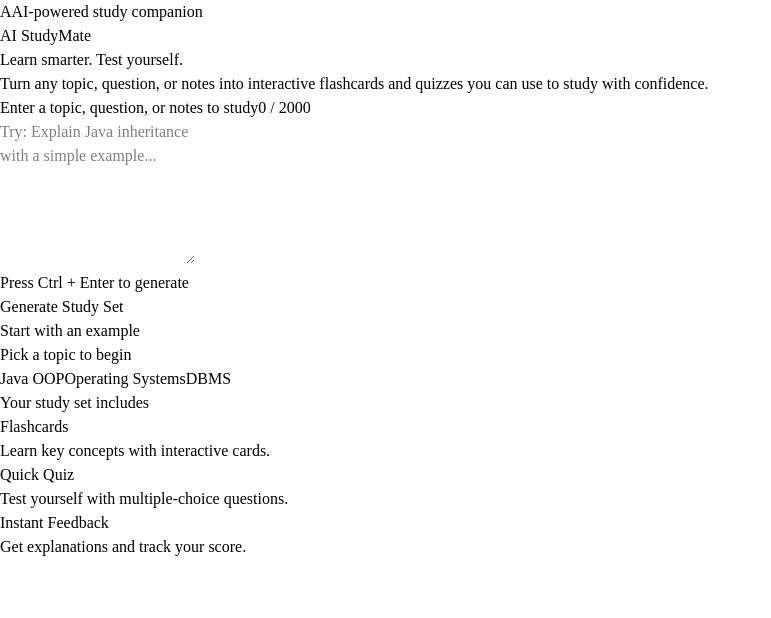
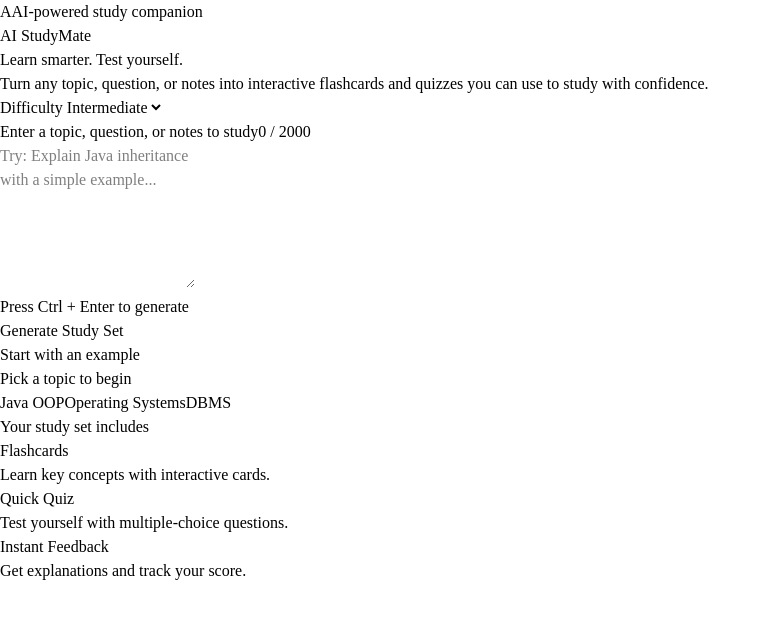
Before and after one commit to rishinavroop22/ai-studymate, a React (Vite) app: page / in a window 1280 px wide. Shown: the top 618 px of the page, without its empty margins (0-771 px from the left). Built offline with nearby package versions, Linux system fonts and the light colour scheme.

Commit message:
feat: add study difficulty selection

```diff
--- a/src/App.tsx
+++ b/src/App.tsx
@@ -5,7 +5,7 @@ import { Quiz } from "./components/Quiz";
 import { LoadingState } from "./components/LoadingState";
 import { ErrorState } from "./components/ErrorState";
 import { generateStudyMaterial } from "./lib/api";
-import type { StudyResult } from "./types/study";
+import type { Difficulty, StudyResult } from "./types/study";
 
 const USE_DEV_MOCK_RESULT = false;
 
@@ -86,10 +86,17 @@ function App() {
   );
   const [loading, setLoading] = useState<boolean>(false);
   const [error, setError] = useState<string | null>(null);
+  const [difficulty, setDifficulty] = useState<Difficulty>("intermediate");
   const requestIdRef = useRef(0);
-  const lastSubmittedPromptRef = useRef("");
+  const lastSubmittedRequestRef = useRef<{
+    prompt: string;
+    difficulty: Difficulty;
+  } | null>(null);
 
-  const generateForPrompt = async (submittedPrompt: string) => {
+  const generateForPrompt = async (
+    submittedPrompt: string,
+    submittedDifficulty: Difficulty,
+  ) => {
     const requestId = ++requestIdRef.current;
 
     setLoading(true);
@@ -97,7 +104,10 @@ function App() {
     setResult(null);
 
     try {
-      const studyResult = await generateStudyMaterial(submittedPrompt);
+      const studyResult = await generateStudyMaterial(
+        submittedPrompt,
+        submittedDifficulty,
+      );
 
       if (requestId !== requestIdRef.current) {
         return;
@@ -127,13 +137,19 @@ function App() {
       return;
     }
 
-    lastSubmittedPromptRef.current = trimmedPrompt;
-    void generateForPrompt(trimmedPrompt);
+    lastSubmittedRequestRef.current = {
+      prompt: trimmedPrompt,
+      difficulty,
+    };
+    void generateForPrompt(trimmedPrompt, difficulty);
   };
 
   const handleRetry = () => {
-    if (lastSubmittedPromptRef.current) {
-      void generateForPrompt(lastSubmittedPromptRef.current);
+    if (lastSubmittedRequestRef.current) {
+      void generateForPrompt(
+        lastSubmittedRequestRef.current.prompt,
+        lastSubmittedRequestRef.current.difficulty,
+      );
     }
   };
 
@@ -160,12 +176,31 @@ function App() {
           )}
         </header>
 
+        <div className="space-y-4">
+          <div className="max-w-xs space-y-2">
+            <label htmlFor="study-difficulty" className="text-sm font-semibold text-slate-800">
+              Difficulty
+            </label>
+            <select
+              id="study-difficulty"
+              value={difficulty}
+              onChange={(event) => setDifficulty(event.target.value as Difficulty)}
+              disabled={loading}
+              className="w-full rounded-xl border border-slate-300 bg-white px-4 py-3 text-sm text-slate-800 shadow-sm outline-none transition hover:border-slate-400 focus:border-indigo-500 focus:ring-4 focus:ring-indigo-100 disabled:cursor-not-allowed disabled:bg-slate-100 sm:w-64"
+            >
+              <option value="beginner">Beginner</option>
+              <option value="intermediate">Intermediate</option>
+              <option value="advanced">Advanced</option>
+            </select>
+          </div>
+
           <PromptInput
             value={prompt}
             onChange={setPrompt}
             onSubmit={handleGenerate}
             loading={loading}
           />
+        </div>
 
         {!result && !loading && !error && (
           <>
--- a/src/lib/api.ts
+++ b/src/lib/api.ts
@@ -1,12 +1,15 @@
-import type { StudyResult } from "../types/study";
+import type { Difficulty, StudyResult } from "../types/study";
 
-export async function generateStudyMaterial(prompt: string): Promise<StudyResult> {
+export async function generateStudyMaterial(
+	prompt: string,
+	difficulty: Difficulty = "intermediate",
+): Promise<StudyResult> {
 	const response = await fetch("/api/generate", {
 		method: "POST",
 		headers: {
 			"Content-Type": "application/json",
 		},
-		body: JSON.stringify({ prompt }),
+		body: JSON.stringify({ prompt, difficulty }),
 	});
 
 	if (!response.ok) {
--- a/src/types/study.ts
+++ b/src/types/study.ts
@@ -15,3 +15,5 @@ export interface StudyResult {
 	flashcards: Flashcard[];
 	quiz: QuizQuestion[];
 }
+
+export type Difficulty = "beginner" | "intermediate" | "advanced";
```
Also changed, not shown: 1 other file (tests, documents, lock files or other folders). Lines whose indentation alone changed are shown as unchanged.
